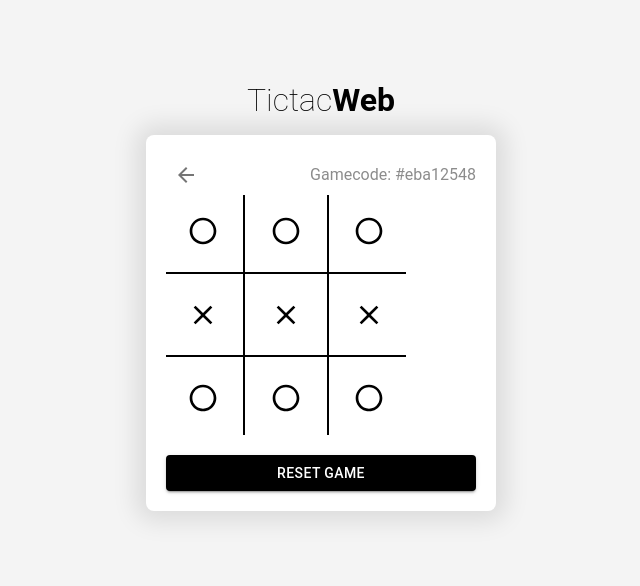
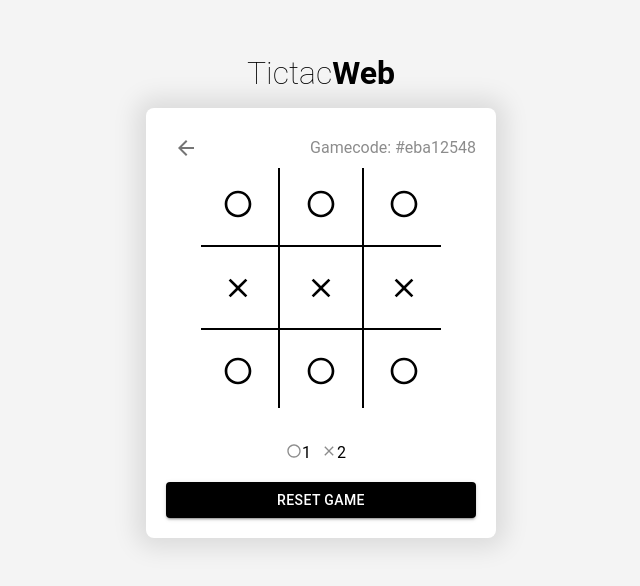
Before and after one commit to LucioHenrique512/tictacweb, a React (Create React App) app: page /board in a window 1280 px wide. Shown: the part 104-690 px from the top of the page, without its empty margins (319-959 px from the left). Built offline with nearby package versions, Linux system fonts and the light colour scheme.

Commit message:
layout adjustment

```diff
--- a/src/screens/BoardScreen/components/board/styles.ts
+++ b/src/screens/BoardScreen/components/board/styles.ts
@@ -10,7 +10,11 @@ export const Container = styled.div`
   overflow: hidden;
 `;
 
-export const BoardContainer = styled.div``;
+export const BoardContainer = styled.div`
+  justify-content: center;
+  align-items: center;
+  display: flex;
+`;
 
 export const BoardList = styled.ul`
   list-style: none;
--- /dev/null
+++ b/src/screens/BoardScreen/components/score/index.tsx
@@ -0,0 +1,23 @@
+import styled, { useTheme } from "styled-components";
+import { MdOutlineCircle, MdOutlineClose } from "react-icons/md";
+
+export const Score: React.FC = () => {
+  const { colors, fontSize } = useTheme();
+  return (
+    <Container>
+      <MdOutlineCircle size={`${fontSize.SM}rem`} color={colors.secondary} />
+      <Counter>1</Counter>
+      <MdOutlineClose size={`${fontSize.SM}rem`} color={colors.secondary} />
+      <Counter>2</Counter>
+    </Container>
+  );
+};
+
+const Container = styled.div`
+  margin-top: ${({ theme }) => theme.padding.LG}px;
+  display: flex;
+`;
+
+const Counter = styled.p`
+  margin-right: ${({ theme }) => theme.padding.SM}px;
+`;
--- a/src/screens/BoardScreen/index.tsx
+++ b/src/screens/BoardScreen/index.tsx
@@ -2,7 +2,8 @@ import { Button } from "@mui/material";
 import { useTheme } from "styled-components";
 import { ForegroundContainer, TopBar } from "../../components";
 import { Board } from "./components/board";
-import { Container } from "./styles";
+import { Score } from "./components/score";
+import { Container, ContentContainer } from "./styles";
 
 export const BoardScreen: React.FC = () => {
   const { padding } = useTheme();
@@ -10,7 +11,10 @@ export const BoardScreen: React.FC = () => {
     <ForegroundContainer>
       <Container>
         <TopBar text="Gamecode: #eba12548" />
-        <Board />
+        <ContentContainer>
+          <Board />
+          <Score />
+        </ContentContainer>
         <Button fullWidth variant="contained" style={{ marginTop: padding.MD }}>
           Reset game
         </Button>
--- a/src/screens/BoardScreen/styles.ts
+++ b/src/screens/BoardScreen/styles.ts
@@ -1,3 +1,11 @@
 import styled from "styled-components";
 
 export const Container = styled.div``;
+
+export const ContentContainer = styled.div`
+  display: flex;
+  justify-content: center;
+  align-items: center;
+  flex-direction: column;
+  width: 100%;
+`;
--- a/src/screens/Wellcome/index.tsx
+++ b/src/screens/Wellcome/index.tsx
@@ -14,7 +14,7 @@ export const Wellcome: React.FC = () => {
       const response = await getNewGame();
       setLoading(false);
       console.log("game->", response.data.board);
-      //push("/board");
+      push("/board");
     } catch (error) {
       setLoading(false);
       toast("Error to conect to the server", { type: "error" });
```
